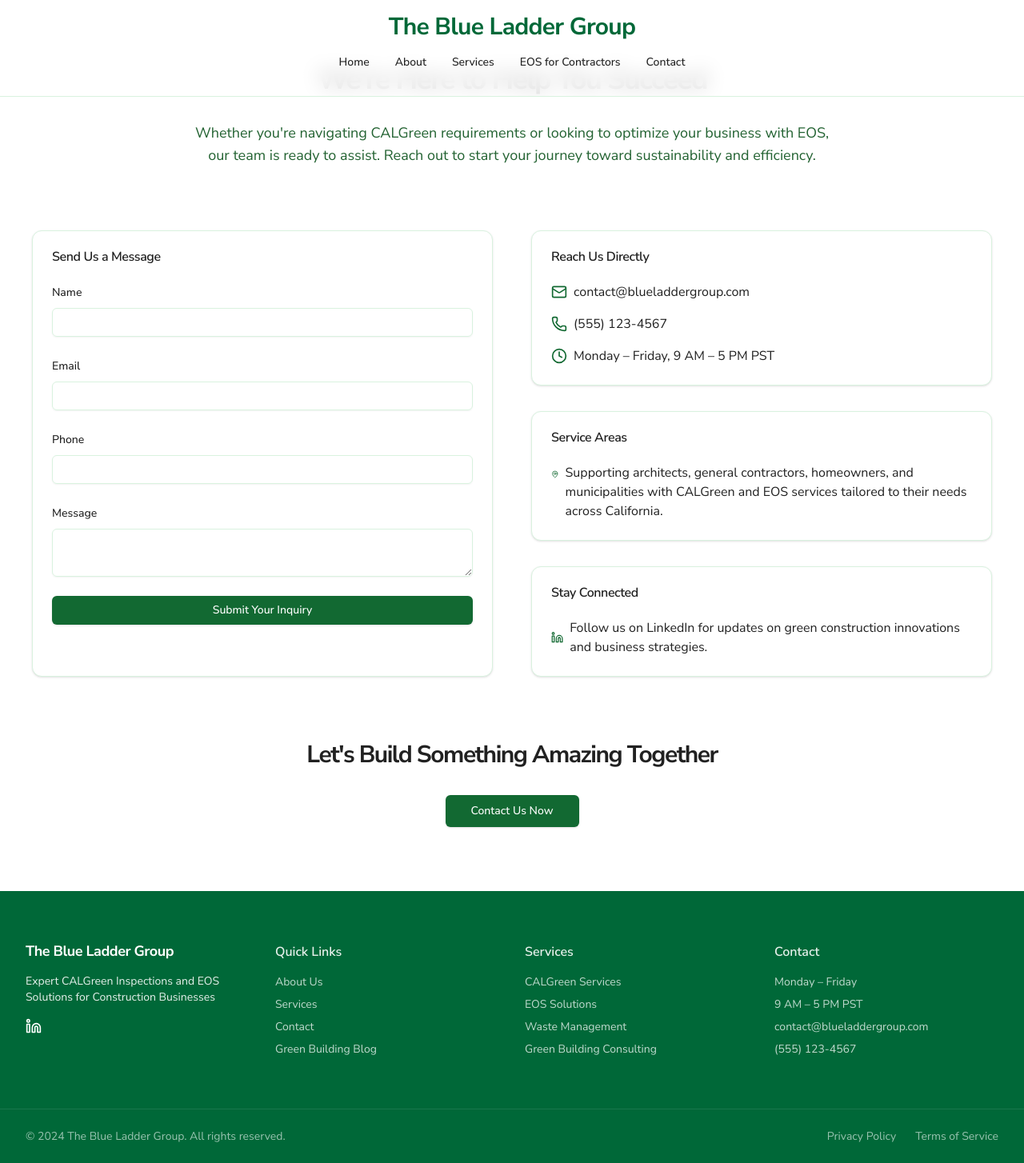
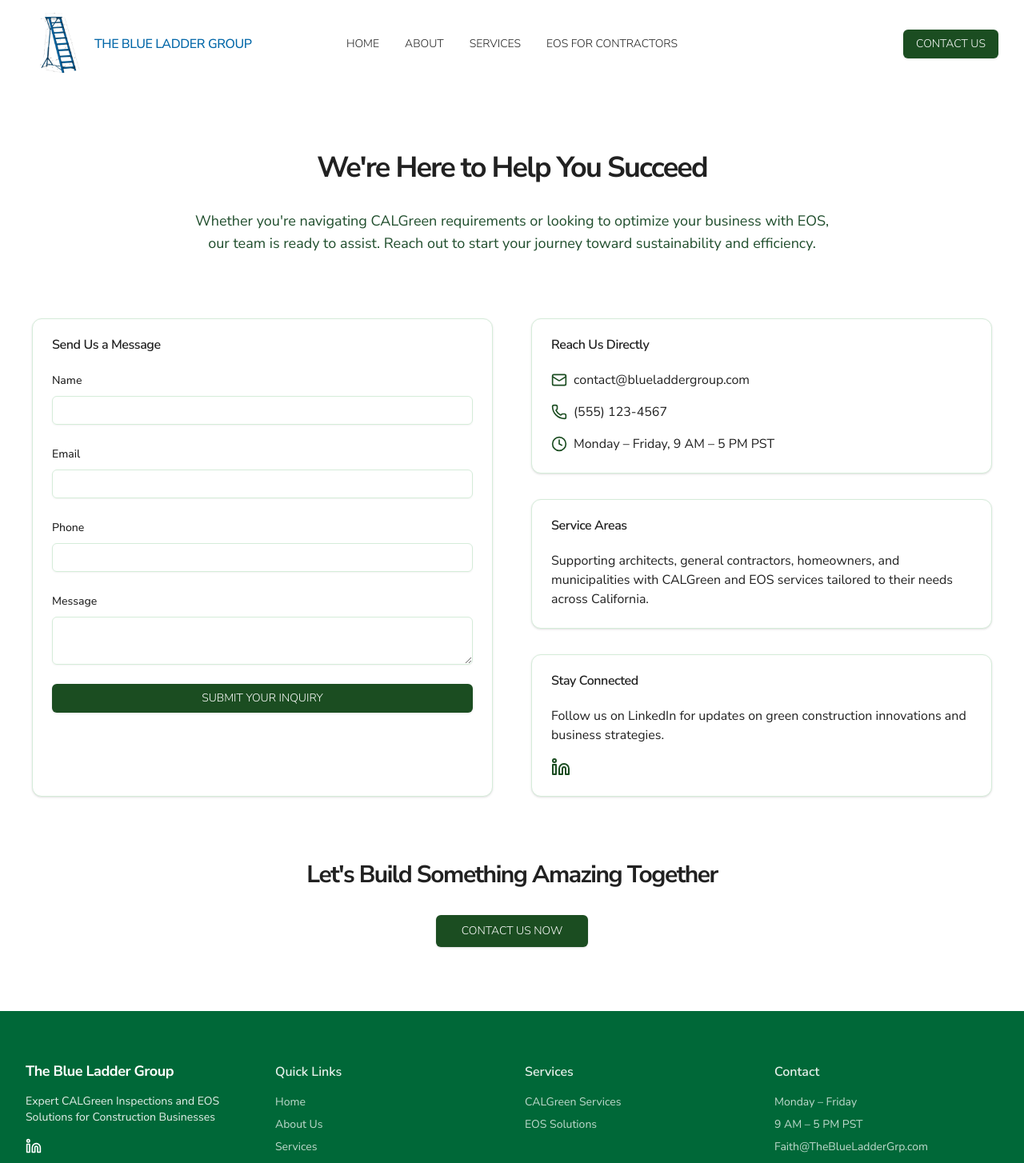
Before and after one commit to ericphamsj/theblueladdergrp.com, a Next.js app: page /contact in a window 1280 px wide. Shown: the top 1454 px of the page at 80% size. Built offline with nearby package versions, Linux system fonts and the light colour scheme.

Commit message:
Finalize the layout and design

```diff
--- a/app/contact/page.tsx
+++ b/app/contact/page.tsx
@@ -76,7 +76,6 @@ export default function Contact() {
               </CardHeader>
               <CardContent>
                 <div className="flex items-start gap-2">
-                  <MapPin className="h-5 w-5 text-primary mt-1" />
                   <p>Supporting architects, general contractors, homeowners, and municipalities with CALGreen and EOS services tailored to their needs across California.</p>
                 </div>
               </CardContent>
@@ -87,9 +86,11 @@ export default function Contact() {
                 <CardTitle>Stay Connected</CardTitle>
               </CardHeader>
               <CardContent>
-                <div className="flex items-center gap-2">
-                  <Linkedin className="h-5 w-5 text-primary" />
+                <div className="flex flex-col gap-4">
                   <p>Follow us on LinkedIn for updates on green construction innovations and business strategies.</p>
+                  <div className="flex items-center gap-4">
+                    <Linkedin className="h-6 w-6 text-primary hover:text-primary/80 cursor-pointer" />
+                  </div>
                 </div>
               </CardContent>
             </Card>
--- a/app/globals.css
+++ b/app/globals.css
@@ -4,65 +4,65 @@
 
 @layer base {
   :root {
-    --background: 0 0% 100%;
-    --foreground: 0 0% 13%;
+    --background: #FFFFFF;
+    --foreground: #212121;
 
-    --card: 0 0% 100%;
-    --card-foreground: 0 0% 13%;
+    --card: #FFFFFF;
+    --card-foreground: #212121;
 
-    --popover: 0 0% 100%;
-    --popover-foreground: 0 0% 13%;
+    --popover: #FFFFFF;
+    --popover-foreground: #212121;
 
-    --primary: 142 71% 24%;
-    --primary-foreground: 0 0% 100%;
+    --primary: #1B4D21;
+    --primary-foreground: #FFFFFF;
 
-    --secondary: 84 35% 59%;
-    --secondary-foreground: 0 0% 13%;
+    --secondary: #9AB66B;
+    --secondary-foreground: #212121;
 
-    --muted: 134 48% 95%;
-    --muted-foreground: 134 48% 26%;
+    --muted: #EDF6EF;
+    --muted-foreground: #1F4D2C;
 
-    --accent: 27 100% 57%;
-    --accent-foreground: 0 0% 100%;
+    --accent: #0066A8;
+    --accent-foreground: #FFFFFF;
 
-    --destructive: 0 84.2% 60.2%;
-    --destructive-foreground: 0 0% 100%;
+    --destructive: #E93D3D;
+    --destructive-foreground: #FFFFFF;
 
-    --border: 134 48% 90%;
-    --input: 134 48% 90%;
-    --ring: 134 48% 26%;
+    --border: #D5ECD9;
+    --input: #D5ECD9;
+    --ring: #1F4D2C;
 
     --radius: 0.5rem;
   }
 
   .dark {
-    --background: 0 0% 13%;
-    --foreground: 0 0% 100%;
+    --background: #212121;
+    --foreground: #FFFFFF;
 
-    --card: 0 0% 13%;
-    --card-foreground: 0 0% 100%;
+    --card: #212121;
+    --card-foreground: #FFFFFF;
 
-    --popover: 0 0% 13%;
-    --popover-foreground: 0 0% 100%;
+    --popover: #212121;
+    --popover-foreground: #FFFFFF;
 
-    --primary: 142 71% 24%;
-    --primary-foreground: 0 0% 100%;
+    --primary: #1B4D21;
+    --primary-foreground: #FFFFFF;
 
-    --secondary: 84 35% 59%;
-    --secondary-foreground: 0 0% 13%;
+    --secondary: #9AB66B;
+    --secondary-foreground: #212121;
 
-    --muted: 134 48% 15%;
-    --muted-foreground: 134 48% 80%;
+    --muted: #132617;
+    --muted-foreground: #B3D9BC;
 
-    --accent: 27 100% 57%;
-    --accent-foreground: 0 0% 100%;
+    --accent: #0066A8;
+    --accent-foreground: #FFFFFF;
 
-    --destructive: 0 62.8% 30.6%;
-    --destructive-foreground: 0 0% 100%;
+    --destructive: #7E1D1D;
+    --destructive-foreground: #FFFFFF;
 
-    --border: 134 48% 15%;
-    --input: 134 48% 15%;
-    --ring: 134 48% 26%;
+    --border: #132617;
+    --input: #132617;
+    --ring: #1F4D2C;
   }
 }
 
--- a/app/services/page.tsx
+++ b/app/services/page.tsx
@@ -3,19 +3,17 @@ import Image from "next/image"
 import { Button } from "@/components/ui/button"
 import { Card, CardContent, CardHeader, CardTitle } from "@/components/ui/card"
 import { CheckCircle } from 'lucide-react'
+import { PageHero } from "@/components/page-hero"
 
 export default function Services() {
   return (
-    <div className="flex flex-col gap-20 py-20 pt-40">
-      {/* Introduction */}
-      <section className="container">
-        <div className="max-w-[800px] mx-auto text-center space-y-8">
-          <h1 className="text-4xl font-bold tracking-tighter">Comprehensive Solutions for a Greener Future</h1>
-          <p className="text-lg text-muted-foreground">
-            At The Blue Ladder Group, we specialize in CALGreen compliance, business optimization, and sustainable building practices, helping construction professionals achieve sustainability and efficiency.
-          </p>
-        </div>
-      </section>
+    <div className="flex flex-col">
+      <PageHero
+        title="Comprehensive Solutions for a Greener Future"
+        image="https://placehold.co/1920x1080"
+        imageAlt="Sustainable building practices"
+        description="At The Blue Ladder Group, we specialize in CALGreen compliance, business optimization, and sustainable building practices, helping construction professionals achieve sustainability and efficiency."
+      />
 
       {/* CALGreen Services */}
       <section className="bg-muted py-20" id="calgreen">
@@ -62,7 +60,7 @@ export default function Services() {
       </section>
 
       {/* EOS Services */}
-      <section className="container" id="eos">
+      <section className="container py-20" id="eos">
         <div className="space-y-12">
           <h2 className="text-3xl font-bold tracking-tighter text-center">Streamline and Scale Your Construction Business</h2>
           <div className="grid md:grid-cols-2 gap-8">
@@ -150,7 +148,7 @@ export default function Services() {
       </section>
 
       {/* Our Process */}
-      <section className="container">
+      <section className="container py-20">
         <h2 className="text-3xl font-bold tracking-tighter text-center mb-12">How We Work Together</h2>
         <div className="grid md:grid-cols-3 gap-8 max-w-[1000px] mx-auto">
           {[
@@ -180,7 +178,7 @@ export default function Services() {
       </section>
 
       {/* Target Audience Section */}
-      <section className="bg-secondary text-secondary-foreground py-20">
+      <section className="bg-muted text-secondary-foreground py-20">
         <div className="container">
           <h2 className="text-3xl font-bold tracking-tighter text-center mb-12">Who We Serve</h2>
           <div className="grid md:grid-cols-2 lg:grid-cols-3 gap-8">
@@ -224,10 +222,10 @@ export default function Services() {
       </section>
 
       {/* CTA */}
-      <section className="container">
+      <section className="container py-20">
         <div className="text-center space-y-8">
           <h2 className="text-3xl font-bold tracking-tighter">Ready to Build Smarter and Greener?</h2>
-          <Button size="lg" asChild>
+          <Button size="lg" asChild className="max-w-[300px] whitespace-normal h-auto py-4">
             <Link href="/contact">Schedule Your Service Consultation Today</Link>
           </Button>
         </div>
--- a/components/footer.tsx
+++ b/components/footer.tsx
@@ -12,7 +12,7 @@ export function Footer() {
               Expert CALGreen Inspections and EOS Solutions for Construction Businesses
             </p>
             <div className="flex items-center gap-4">
-              <Link href="https://linkedin.com" className="hover:text-[#8DC63F] transition-colors">
+              <Link href="https://www.linkedin.com/in/FaithMackarness/" target="_blank" className="hover:text-[#8DC63F] transition-colors">
                 <Linkedin className="h-5 w-5" />
                 <span className="sr-only">LinkedIn</span>
               </Link>
@@ -21,6 +21,9 @@ export function Footer() {
           <div>
             <h4 className="font-semibold mb-4 opacity-90">Quick Links</h4>
             <nav className="flex flex-col gap-2">
+              <Link href="/" className="text-sm opacity-75 hover:opacity-100 hover:text-[#8DC63F] transition-colors">
+                Home
+              </Link>
               <Link href="/about" className="text-sm opacity-75 hover:opacity-100 hover:text-[#8DC63F] transition-colors">
                 About Us
               </Link>
@@ -30,25 +33,17 @@ export function Footer() {
               <Link href="/contact" className="text-sm opacity-75 hover:opacity-100 hover:text-[#8DC63F] transition-colors">
                 Contact
               </Link>
-              <Link href="/blog" className="text-sm opacity-75 hover:opacity-100 hover:text-[#8DC63F] transition-colors">
-                Green Building Blog
-              </Link>
+
             </nav>
           </div>
           <div>
             <h4 className="font-semibold mb-4 opacity-90">Services</h4>
             <nav className="flex flex-col gap-2">
-              <Link href="/services#calgreen" className="text-sm opacity-75 hover:opacity-100 hover:text-[#8DC63F] transition-colors">
+              <Link href="/services" className="text-sm opacity-75 hover:opacity-100 hover:text-[#8DC63F] transition-colors">
                 CALGreen Services
               </Link>
-              <Link href="/services#eos" className="text-sm opacity-75 hover:opacity-100 hover:text-[#8DC63F] transition-colors">
+              <Link href="/eos-for-contractors" className="text-sm opacity-75 hover:opacity-100 hover:text-[#8DC63F] transition-colors">
                 EOS Solutions
-              </Link>
-              <Link href="/services#waste-management" className="text-sm opacity-75 hover:opacity-100 hover:text-[#8DC63F] transition-colors">
-                Waste Management
-              </Link>
-              <Link href="/services#consulting" className="text-sm opacity-75 hover:opacity-100 hover:text-[#8DC63F] transition-colors">
-                Green Building Consulting
               </Link>
             </nav>
           </div>
@@ -58,10 +53,10 @@ export function Footer() {
               <p>Monday – Friday</p>
               <p>9 AM – 5 PM PST</p>
               <p className="hover:text-[#8DC63F] transition-colors">
-                <a href="mailto:contact@blueladdergroup.com">contact@blueladdergroup.com</a>
+                <a href="mailto:Faith@TheBlueLadderGrp.com">Faith@TheBlueLadderGrp.com</a>
               </p>
               <p className="hover:text-[#8DC63F] transition-colors">
-                <a href="tel:+15551234567">(555) 123-4567</a>
+                <a href="tel:+14087282287">(408) 728-2287</a>
               </p>
             </div>
           </div>
@@ -73,14 +68,14 @@ export function Footer() {
             <p className="text-sm opacity-60">
               © {new Date().getFullYear()} The Blue Ladder Group. All rights reserved.
             </p>
-            <nav className="flex gap-6">
+            {/* <nav className="flex gap-6">
               <Link href="/privacy" className="text-sm opacity-60 hover:opacity-100 hover:text-[#8DC63F] transition-colors">
                 Privacy Policy
               </Link>
               <Link href="/terms" className="text-sm opacity-60 hover:opacity-100 hover:text-[#8DC63F] transition-colors">
                 Terms of Service
               </Link>
-            </nav>
+            </nav> */}
           </div>
         </div>
       </div>
--- a/components/header.tsx
+++ b/components/header.tsx
@@ -1,30 +1,72 @@
+"use client"
+
 import Link from "next/link"
+import Image from "next/image"
 import { Button } from "@/components/ui/button"
+import { Menu } from "lucide-react"
+import { useState } from "react"
 
 export function Header() {
+  const [isMenuOpen, setIsMenuOpen] = useState(false)
+
+  const menuItems = [
+    { href: "/", label: "Home" },
+    { href: "/about", label: "About" },
+    { href: "/services", label: "Services" },
+    { href: "/eos-for-contractors", label: "EOS for Contractors" },
+    { href: "/contact", label: "Contact" }
+  ]
+
   return (
-    <header className="fixed top-0 left-0 right-0 z-50 bg-background/80 backdrop-blur-md border-b">
-      <div className="container flex flex-col items-center py-4">
-        <Link href="/" className="font-bold text-2xl md:text-3xl mb-4 architectural-title text-[#006838]">
-          The Blue Ladder Group
-        </Link>
-        <nav className="flex flex-wrap justify-center gap-4 md:gap-8 mb-4">
-          <Link href="/" className="text-sm font-medium hover:text-[#006838] transition-colors">
-            Home
+    <header className="relative left-0 right-0 z-50 bg-white">
+      <div className="container relative flex items-center justify-between py-4">
+        <div className="w-[250px] sm:w-[300px]">
+          <Link href="/" className="flex items-center gap-2 font-medium uppercase architectural-title text-accent">
+            <Image src="/logo.png" alt="The Blue Ladder Group Logo" width={78} height={78} className="w-[50px] h-[50px] sm:w-[78px] sm:h-[78px]" />
+            <span className="text-sm sm:text-base">The Blue Ladder Group</span>
           </Link>
-          <Link href="/about" className="text-sm font-medium hover:text-[#006838] transition-colors">
-            About
-          </Link>
-          <Link href="/services" className="text-sm font-medium hover:text-[#006838] transition-colors">
-            Services
-          </Link>
-          <Link href="/eos-for-contractors" className="text-sm font-medium hover:text-[#006838] transition-colors">
-            EOS for Contractors
-          </Link>
-          <Link href="/contact" className="text-sm font-medium hover:text-[#006838] transition-colors">
-            Contact
-          </Link>
+        </div>
+
+        {/* Mobile Menu Button */}
+        <button
+          className="lg:hidden p-2"
+          onClick={() => setIsMenuOpen(!isMenuOpen)}
+        >
+          <Menu className="h-6 w-6" />
+        </button>
+
+        {/* Desktop Navigation */}
+        <nav className="hidden lg:flex absolute left-1/2 -translate-x-1/2 flex-wrap justify-center gap-4 md:gap-8">
+          {menuItems.slice(0, -1).map((item) => (
+            <Link
+              key={item.href}
+              href={item.href}
+              className="text-sm font-light hover:text-primary transition-colors uppercase"
+            >
+              {item.label}
+            </Link>
+          ))}
         </nav>
+
+        {/* Mobile Navigation */}
+        <div className={`${isMenuOpen ? 'flex' : 'hidden'} lg:hidden absolute top-full left-0 right-0 bg-white border-t border-border flex-col items-center py-4 shadow-lg`}>
+          {menuItems.slice(0, -1).map((item) => (
+            <Link
+              key={item.href}
+              href={item.href}
+              className="py-2 text-sm font-light hover:text-primary transition-colors uppercase"
+              onClick={() => setIsMenuOpen(false)}
+            >
+              {item.label}
+            </Link>
+          ))}
+        </div>
+
+        <div className="hidden lg:flex w-[200px] justify-end">
+          <Button asChild variant="default" className="text-sm font-light uppercase">
+            <Link href="/contact">Contact Us</Link>
+          </Button>
+        </div>
       </div>
     </header>
   )
--- a/components/ui/button.tsx
+++ b/components/ui/button.tsx
@@ -5,7 +5,7 @@ import { cva, type VariantProps } from "class-variance-authority"
 import { cn } from "@/lib/utils"
 
 const buttonVariants = cva(
-  "inline-flex items-center justify-center gap-2 whitespace-nowrap rounded-md text-sm font-medium transition-colors focus-visible:outline-none focus-visible:ring-1 focus-visible:ring-ring disabled:pointer-events-none disabled:opacity-50 [&_svg]:pointer-events-none [&_svg]:size-4 [&_svg]:shrink-0",
+  "inline-flex items-center justify-center gap-2 whitespace-nowrap rounded-md text-sm font-light uppercase transition-colors focus-visible:outline-none focus-visible:ring-1 focus-visible:ring-ring disabled:pointer-events-none disabled:opacity-50 [&_svg]:pointer-events-none [&_svg]:size-4 [&_svg]:shrink-0",
   {
     variants: {
       variant: {
@@ -14,7 +14,7 @@ const buttonVariants = cva(
         destructive:
           "bg-destructive text-destructive-foreground shadow-sm hover:bg-destructive/90",
         outline:
-          "border border-input bg-background shadow-sm hover:bg-accent hover:text-accent-foreground",
+          "border border-primary text-primary bg-background shadow-sm hover:bg-primary hover:text-white",
         secondary:
           "bg-secondary text-secondary-foreground shadow-sm hover:bg-secondary/80",
         ghost: "hover:bg-accent hover:text-accent-foreground",
--- a/tailwind.config.js
+++ b/tailwind.config.js
@@ -19,38 +19,38 @@ module.exports = {
         sans: ['var(--font-nunito-sans)', 'Century Gothic', 'sans-serif'],
       },
       colors: {
-        border: "hsl(var(--border))",
-        input: "hsl(var(--input))",
-        ring: "hsl(var(--ring))",
-        background: "hsl(var(--background))",
-        foreground: "hsl(var(--foreground))",
+        border: "var(--border)",
+        input: "var(--input)",
+        ring: "var(--ring)",
+        background: "var(--background)",
+        foreground: "var(--foreground)",
         primary: {
-          DEFAULT: "hsl(var(--primary))",
-          foreground: "hsl(var(--primary-foreground))",
+          DEFAULT: "var(--primary)",
+          foreground: "var(--primary-foreground)",
         },
         secondary: {
-          DEFAULT: "hsl(var(--secondary))",
-          foreground: "hsl(var(--secondary-foreground))",
+          DEFAULT: "var(--secondary)",
+          foreground: "var(--secondary-foreground)",
         },
         destructive: {
-          DEFAULT: "hsl(var(--destructive))",
-          foreground: "hsl(var(--destructive-foreground))",
+          DEFAULT: "var(--destructive)",
+          foreground: "var(--destructive-foreground)",
         },
         muted: {
-          DEFAULT: "hsl(var(--muted))",
-          foreground: "hsl(var(--muted-foreground))",
+          DEFAULT: "var(--muted)",
+          foreground: "var(--muted-foreground)",
         },
         accent: {
-          DEFAULT: "hsl(var(--accent))",
-          foreground: "hsl(var(--accent-foreground))",
+          DEFAULT: "var(--accent)",
+          foreground: "var(--accent-foreground)",
         },
         popover: {
-          DEFAULT: "hsl(var(--popover))",
-          foreground: "hsl(var(--popover-foreground))",
+          DEFAULT: "var(--popover)",
+          foreground: "var(--popover-foreground)",
         },
         card: {
-          DEFAULT: "hsl(var(--card))",
-          foreground: "hsl(var(--card-foreground))",
+          DEFAULT: "var(--card)",
+          foreground: "var(--card-foreground)",
         },
       },
       borderRadius: {
```
Also changed, not shown: app/about/page.tsx (+4 -3 lines), app/eos-for-contractors/page.tsx (+16 -28 lines), app/page.tsx (+23 -23 lines), components/page-hero.tsx (+19 -13 lines), public/logo.png (added), 1 other file (tests, documents, lock files or other folders).
